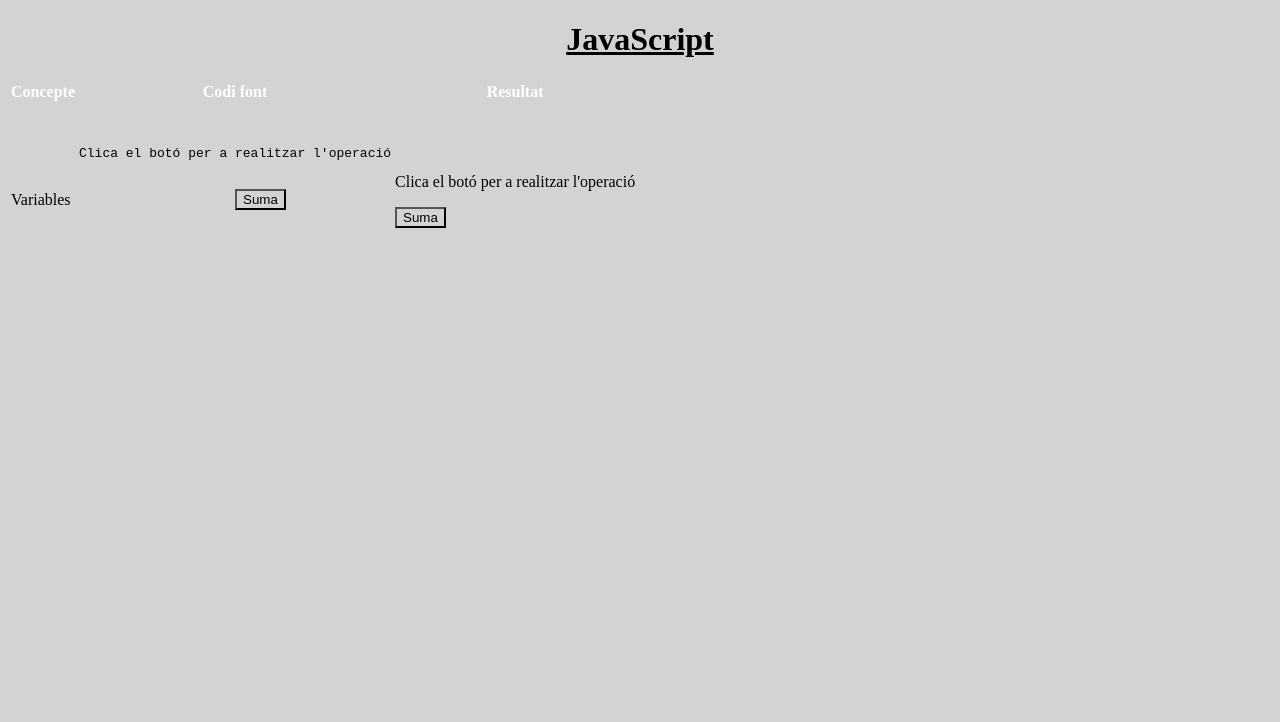
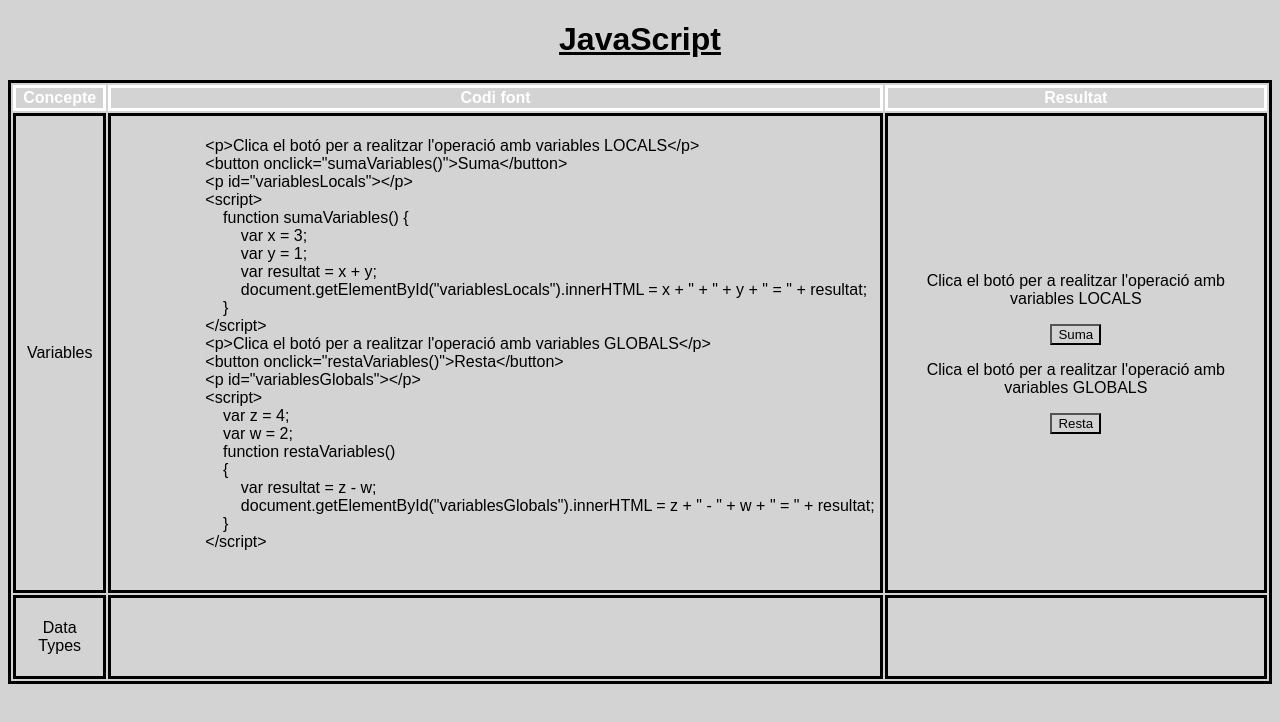
Before and after one commit to S0lRaK/DWEC, a plain HTML site: page Activitat 1.2/JavaScript.html in a window 1280 px wide. Drawn offline with Linux system fonts and the light colour scheme.

Commit message:
Variables (ámbit)

```diff
--- a/Activitat 1.2/JavaScript.html
+++ b/Activitat 1.2/JavaScript.html
@@ -7,18 +7,43 @@
     <style type="text/css">
         *
         {
-            background-color: lightgray;
+            background-color:lightgray;
+            font-family:sans-serif;
         }
+
         h1
         {
-            text-align: center;
-            text-decoration: underline;
+            text-align:center;
+            text-decoration:underline;
         }
+
+        table, th, td
+        {
+            border:solid;
+        }
+
         thead
         {
-            background-color: blue;
-            color: white;
+            color:white;
+            background-color:darkblue;  /* No lo hace */
         }
+
+        td
+        {
+            padding:5px;
+            margin:5px;
+        }
+
+       .concepte, .resultat
+        {
+            text-align:center;
+        }
+
+        pre
+        {
+
+        }
+
     </style>
 </head>
 <body>
@@ -33,35 +58,70 @@
         </thead>
         <tbody>
             <tr>
-                <td>Variables</td>
+                <td class="concepte">Variables</td>
                 <td>
                     <pre>
-                    <p>Clica el botó per a realitzar l'operació</p>
-                    <button onclick="sumaVariables()">Suma</button>
-                    <p id="P1"></p>
-                    <script>
+                    &lt;p&gt;Clica el botó per a realitzar l'operació amb variables LOCALS&lt;/p&gt;
+                    &lt;button onclick="sumaVariables()"&gt;Suma&lt;/button&gt;
+                    &lt;p id="variablesLocals"&gt;&lt;/p&gt;
+                    &lt;script&gt;
                         function sumaVariables() {
                             var x = 3;
                             var y = 1;
                             var resultat = x + y;
-                            document.getElementById("variables").innerHTML = resultat;
+                            document.getElementById("variablesLocals").innerHTML = x + " + " + y + " = " + resultat;
                         }
-                    </script>
+                    &lt;/script&gt;
+                    &lt;p&gt;Clica el botó per a realitzar l'operació amb variables GLOBALS&lt;/p&gt;
+                    &lt;button onclick="restaVariables()"&gt;Resta&lt;/button&gt;
+                    &lt;p id="variablesGlobals"&gt;&lt;/p&gt;
+                    &lt;script&gt;
+                        var z = 4;
+                        var w = 2;
+                        function restaVariables()
+                        {
+                            var resultat = z - w;
+                            document.getElementById("variablesGlobals").innerHTML = z + " - " + w + " = " + resultat;
+                        }
+                    &lt;/script&gt;
                     </pre>
                 </td>
-                <td>
-                    <p>Clica el botó per a realitzar l'operació</p>
+                <td class="resultat">
+                    <p>Clica el botó per a realitzar l'operació amb variables LOCALS</p>
                     <button onclick="sumaVariables()">Suma</button>
-                    <p id="variables"></p>
+                    <p id="variablesLocals"></p>
                     <script>
                         function sumaVariables()
                         {
                             var x = 3;
                             var y = 1;
                             var resultat = x + y;
-                            document.getElementById("variables").innerHTML = resultat;
+                            document.getElementById("variablesLocals").innerHTML = x + " + " + y + " = " + resultat;
                         }
                     </script>
+                    <p>Clica el botó per a realitzar l'operació amb variables GLOBALS</p>
+                    <button onclick="restaVariables()">Resta</button>
+                    <p id="variablesGlobals"></p>
+                    <script>
+                        var z = 4;
+                        var w = 2;
+                        function restaVariables()
+                        {
+                            var resultat = z - w;
+                            document.getElementById("variablesGlobals").innerHTML = z + " - " + w + " = " + resultat;
+                        }
+                    </script>
+                </td>
+            </tr>
+            <tr>
+                <td class="concepte">Data Types</td>
+                <td>
+                    <pre>
+
+                    </pre>
+                </td>
+                <td class="resultat">
+
                 </td>
             </tr>
         </tbody>
```
